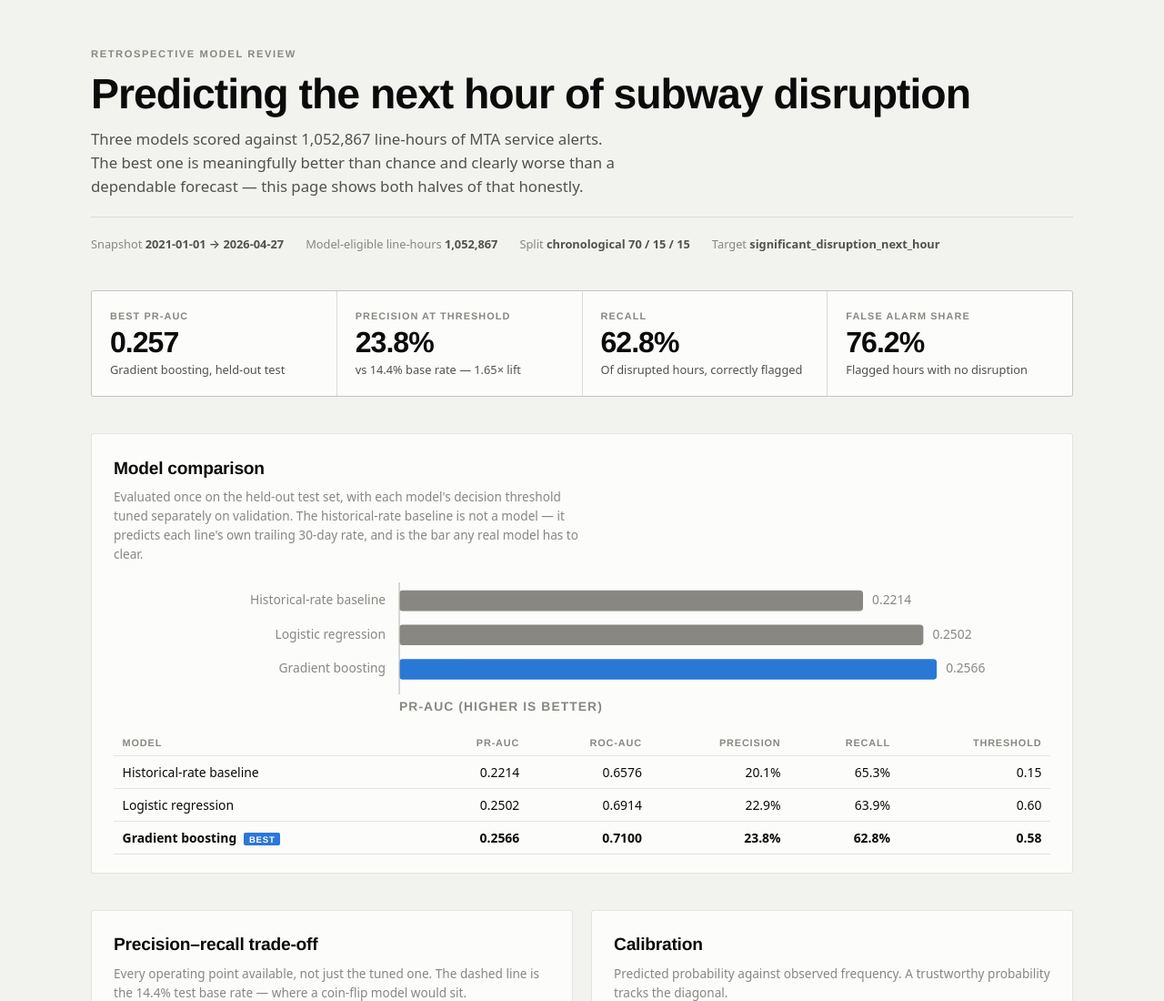
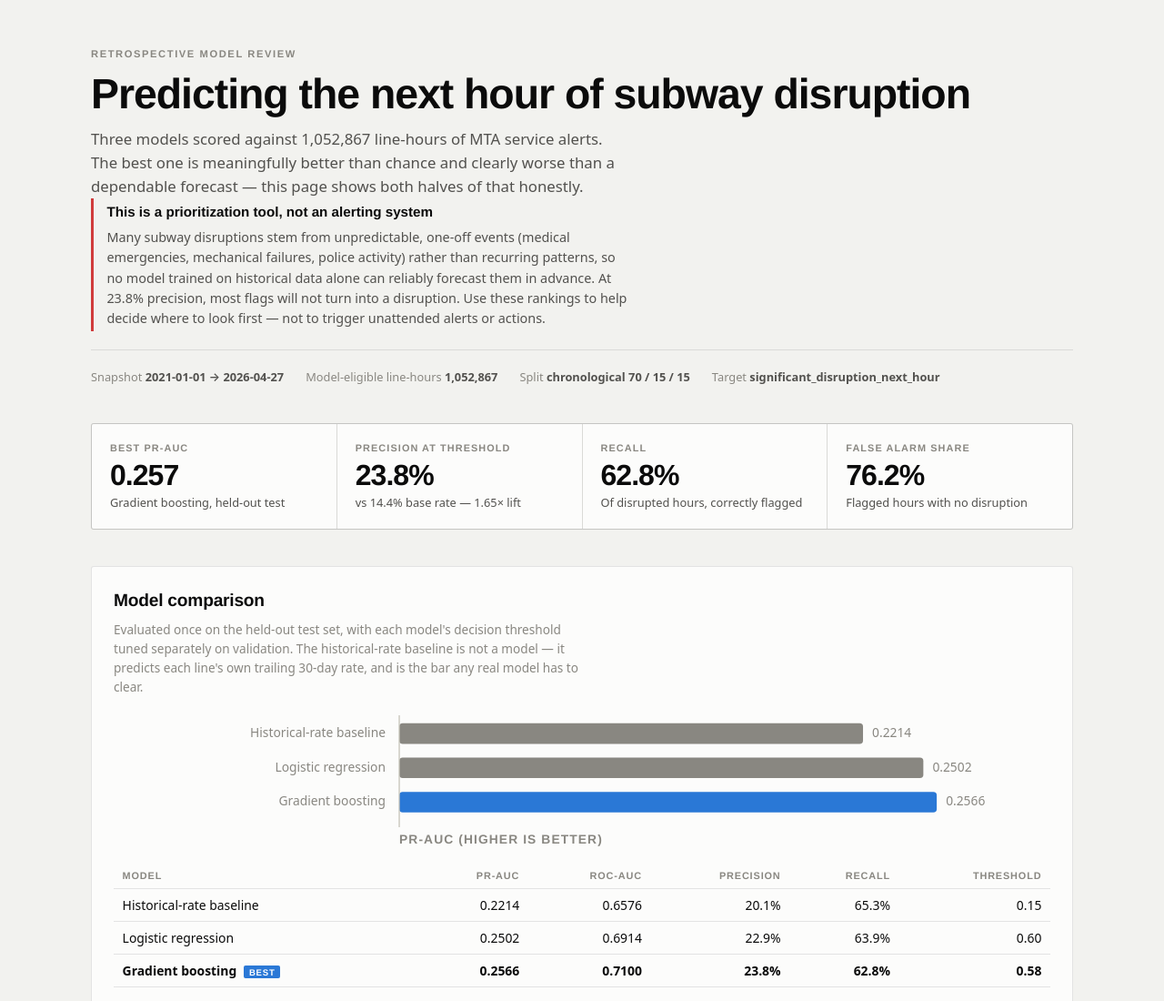
Before and after one commit to rcorona26/MTA-project, a plain HTML site: page docs/dashboard.html in a window 1280 px wide. Shown: the top 1100 px of the page at 91% size. Drawn offline with Linux system fonts and the light colour scheme.

Commit message:
Clarify model is a prioritization tool, not an alerting system
Low precision (23.8%) means most flags are false alarms, and many
disruptions come from one-off events no historical model can foresee.
Adds this framing to the README and dashboard so it isn't read as a
reliable automated alert.

```diff
--- a/docs/dashboard.html
+++ b/docs/dashboard.html
@@ -176,6 +176,17 @@
       best one is meaningfully better than chance and clearly worse than a
       dependable forecast — this page shows both halves of that honestly.
     </p>
+    <div class="callout crit">
+      <h3>This is a prioritization tool, not an alerting system</h3>
+      <p>
+        Many subway disruptions stem from unpredictable, one-off events (medical
+        emergencies, mechanical failures, police activity) rather than recurring
+        patterns, so no model trained on historical data alone can reliably
+        forecast them in advance. At 23.8% precision, most flags will not turn
+        into a disruption. Use these rankings to help decide where to look
+        first — not to trigger unattended alerts or actions.
+      </p>
+    </div>
     <div class="meta">
       <span>Snapshot <b>2021-01-01 → 2026-04-27</b></span>
       <span>Model-eligible line-hours <b>1,052,867</b></span>
```
Also changed, not shown: docs/dashboard_template.html (+11 -0 lines), 1 other file.
